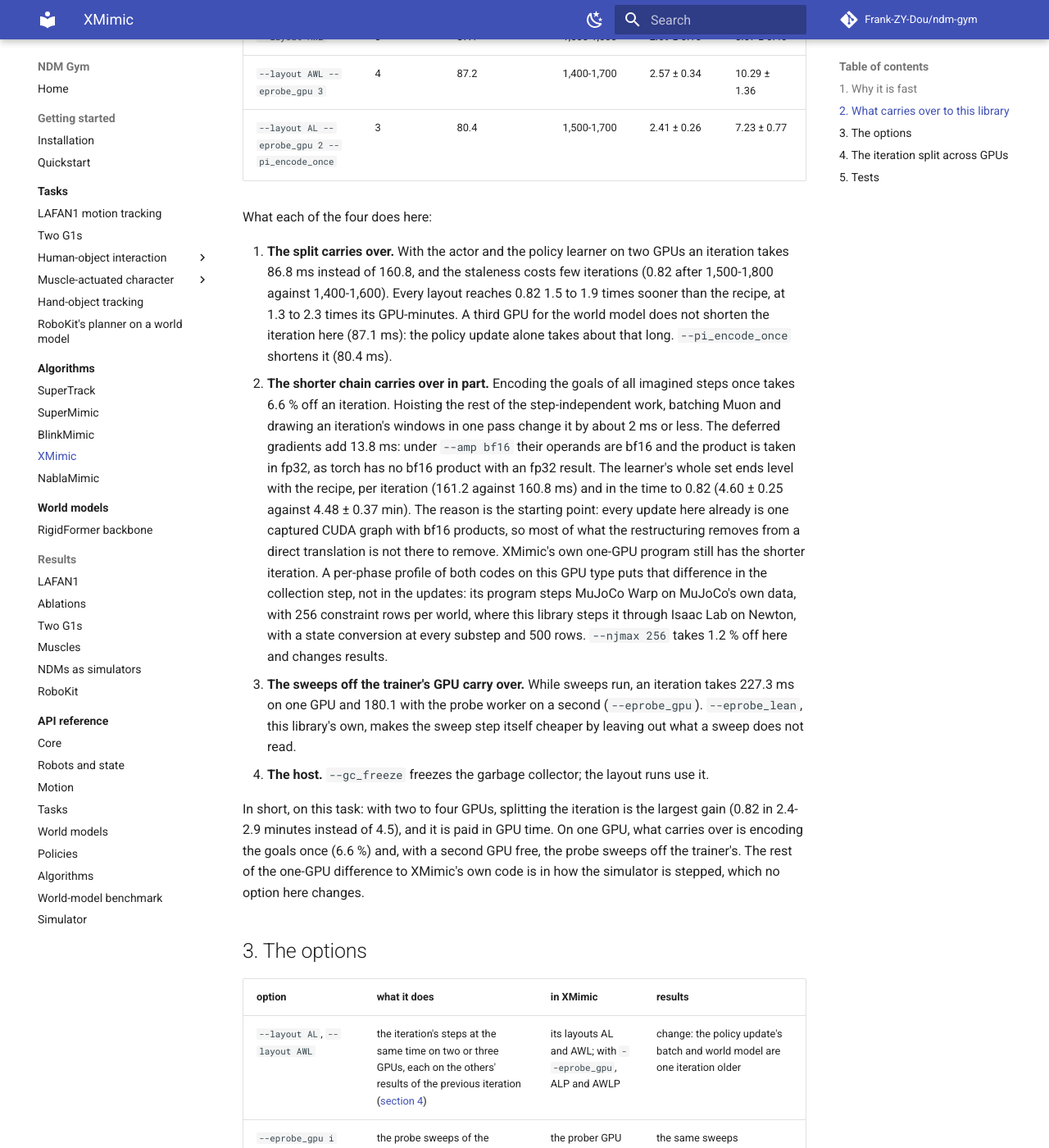
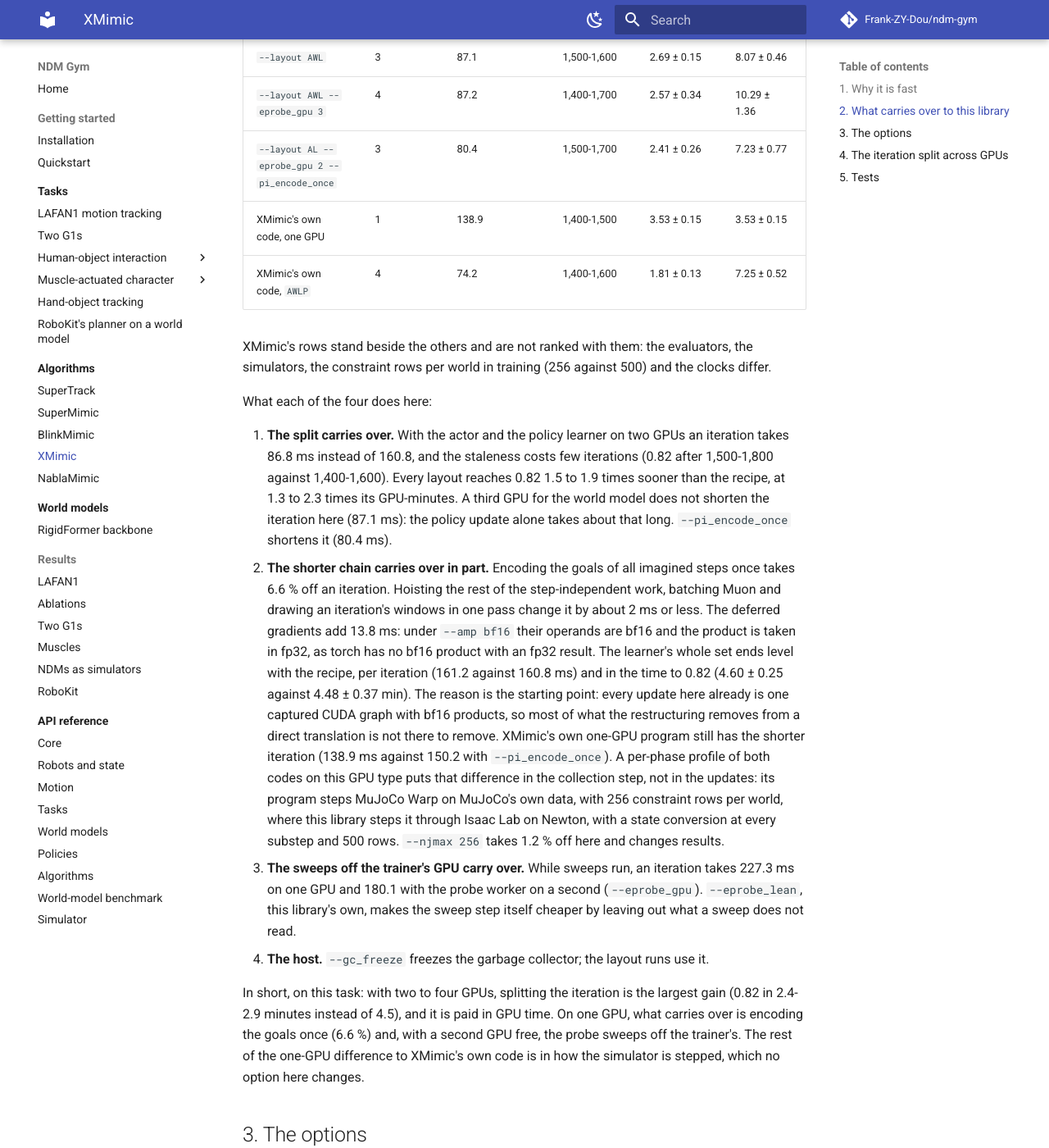
Before and after one commit to Frank-ZY-Dou/ndm-gym, an MkDocs documentation site: the page built from docs/algorithms/xmimic.md, in a window 1280 px wide and 1400 px high, scrolled down 3306 px. Shown: the whole window at 82% size. Built offline with MkDocs 1.6.1 and Material for MkDocs 9.7.7, drawn with Linux system fonts in a browser that asks for light colours; comment, search, counter and statistics services are not loaded; some of the changed text lies outside the part shown.

Commit message:
README: a leaderboard per task (the fastest and the most accurate configuration of each, with their numbers); XMimic's own code timed on the same node, beside this library's options and not ranked with them

```diff
--- a/docs/algorithms/xmimic.md
+++ b/docs/algorithms/xmimic.md
@@ -56,7 +56,8 @@ Its authors note that the kernel-level gains target Hopper GPUs and may be small
 
 This library's `--algo blinkmimic` is BlinkMimic's recipe in PyTorch. Its collection and its updates already run as
 captured CUDA graphs of compiled step functions, with bf16 products under autocast. Measured on LAFAN1 on one node of
-A100 40GB SXM4 GPUs with nothing else running.
+A100 40GB SXM4 GPUs with nothing else running; XMimic's own code (`54860e1`, unmodified, with its published configuration
+and its own evaluator) ran on the same node.
 
 Time per iteration (seed 0, no evaluation; milliseconds from the training log's wall clock). The learner's options are added
 one group at a time, each row on top of the one above it:
@@ -85,6 +86,11 @@ at least 0.82; GPU-minutes are those minutes times the GPUs the run trains on; t
 | `--layout AWL` | 3 | 87.1 | 1,500-1,600 | 2.69 ± 0.15 | 8.07 ± 0.46 |
 | `--layout AWL --eprobe_gpu 3` | 4 | 87.2 | 1,400-1,700 | 2.57 ± 0.34 | 10.29 ± 1.36 |
 | `--layout AL --eprobe_gpu 2 --pi_encode_once` | 3 | 80.4 | 1,500-1,700 | 2.41 ± 0.26 | 7.23 ± 0.77 |
+| XMimic's own code, one GPU | 1 | 138.9 | 1,400-1,500 | 3.53 ± 0.15 | 3.53 ± 0.15 |
+| XMimic's own code, `AWLP` | 4 | 74.2 | 1,400-1,600 | 1.81 ± 0.13 | 7.25 ± 0.52 |
+
+XMimic's rows stand beside the others and are not ranked with them: the evaluators, the simulators, the constraint rows
+per world in training (256 against 500) and the clocks differ.
 
 What each of the four does here:
 
@@ -100,10 +106,11 @@ What each of the four does here:
    level with the recipe, per iteration (161.2 against 160.8 ms) and in the time to 0.82 (4.60 ± 0.25 against
    4.48 ± 0.37 min). The reason is the starting point: every update here already is one captured CUDA graph with bf16
    products, so most of what the restructuring removes from a direct translation is not there to remove. XMimic's own
-   one-GPU program still has the shorter iteration. A per-phase profile of both codes on this GPU type puts that
-   difference in the collection step, not in the updates: its program steps MuJoCo Warp on MuJoCo's own data, with
-   256 constraint rows per world, where this library steps it through Isaac Lab on Newton, with a state conversion
-   at every substep and 500 rows. `--njmax 256` takes 1.2 % off here and changes results.
+   one-GPU program still has the shorter iteration (138.9 ms against 150.2 with `--pi_encode_once`). A per-phase
+   profile of both codes on this GPU type puts that difference in the collection step, not in the updates: its
+   program steps MuJoCo Warp on MuJoCo's own data, with 256 constraint rows per world, where this library steps it
+   through Isaac Lab on Newton, with a state conversion at every substep and 500 rows. `--njmax 256` takes 1.2 % off
+   here and changes results.
 3. **The sweeps off the trainer's GPU carry over.** While sweeps run, an iteration takes 227.3 ms on one GPU and 180.1
    with the probe worker on a second (`--eprobe_gpu`). `--eprobe_lean`, this library's own, makes the sweep step itself
    cheaper by leaving out what a sweep does not read.
```
Also changed, not shown: README.md (+32 -0 lines).
